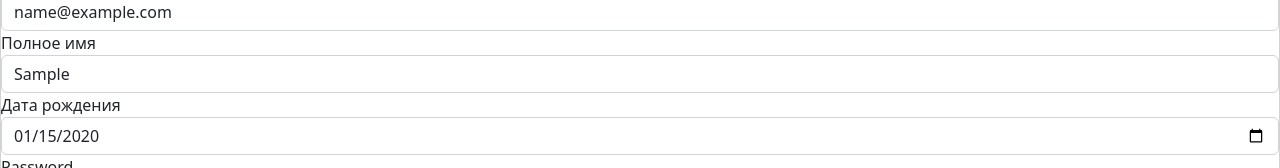
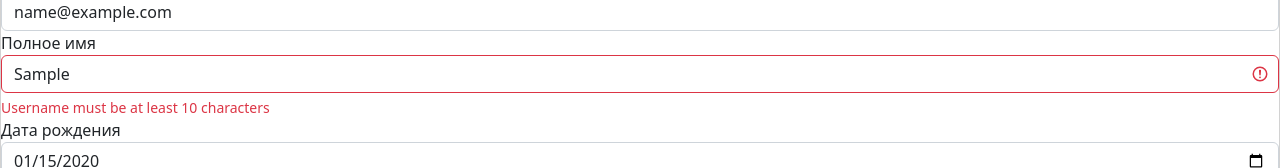
Before and after one commit to javavlsu/course-work-team-777-kazakov-ermolaev, an Angular app: page /register in a window 1280 px wide. Both pictures are taken after typing "Sample", "name@example.com", "Sample", "2020-01-15", "Sample123" into the empty fields and a click on the button "Sign Up". Shown: the part 366-534 px from the top of the page. Built offline with nearby package versions, Linux system fonts and the light colour scheme; no server answers.

Commit message:
some fix

```diff
--- a/src/app/app.component.ts
+++ b/src/app/app.component.ts
@@ -1,6 +1,7 @@
 import { Component } from '@angular/core';
 import { StorageService } from './services/storage.service';
 import { AuthService } from './services/auth.service';
+import { Router } from '@angular/router';
 
 @Component({
   selector: 'app-root',
@@ -15,7 +16,10 @@ export class AppComponent {
   showAddMessage = false;
   username?: string;
 
-  constructor(private storageService: StorageService, private authService: AuthService) { }
+  constructor(
+    private storageService: StorageService,
+    private authService: AuthService,
+    private router: Router) { }
 
   ngOnInit(): void {
     this.isLoggedIn = this.storageService.isLoggedIn();
@@ -37,12 +41,12 @@ export class AppComponent {
       next: res => {
         console.log(res);
         this.storageService.clean();
-
         window.location.reload();
       },
       error: err => {
         console.log(err);
       }
     });
+    this.router.navigate([`login`]);
   }
 }
--- a/src/app/components/register/register.component.html
+++ b/src/app/components/register/register.component.html
@@ -63,15 +63,15 @@
           name="fullName"
           [(ngModel)]="form.fullName"
           required
-          minlength="3"
+          minlength="10"
           maxlength="150"
           #fullName="ngModel"
           [ngClass]="{ 'is-invalid': f.submitted && fullName.errors }"
         />
         <div class="invalid-feedback" *ngIf="fullName.errors && f.submitted">
-          <div *ngIf="fullName.errors['required']">Username is required</div>
+          <div *ngIf="fullName.errors['required']">Полное имя обязательно!</div>
           <div *ngIf="fullName.errors['minlength']">
-            Username must be at least 3 characters
+            Username must be at least 10 characters
           </div>
           <div *ngIf="fullName.errors['maxlength']">
             Username must be at most 150 characters
@@ -89,8 +89,8 @@
           #birthdate="ngModel"
           [ngClass]="{ 'is-invalid': f.submitted && birthdate.errors }"
         />
-        <div class="invalid-feedback" *ngIf="fullName.errors && f.submitted">
-          <div *ngIf="fullName.errors['required']">Username is required</div>
+        <div class="invalid-feedback" *ngIf="birthdate.errors && f.submitted">
+          <div *ngIf="birthdate.errors['required']">Дата рождения обязательна</div>
         </div>
       </div>
       <div class="form-group">
```
